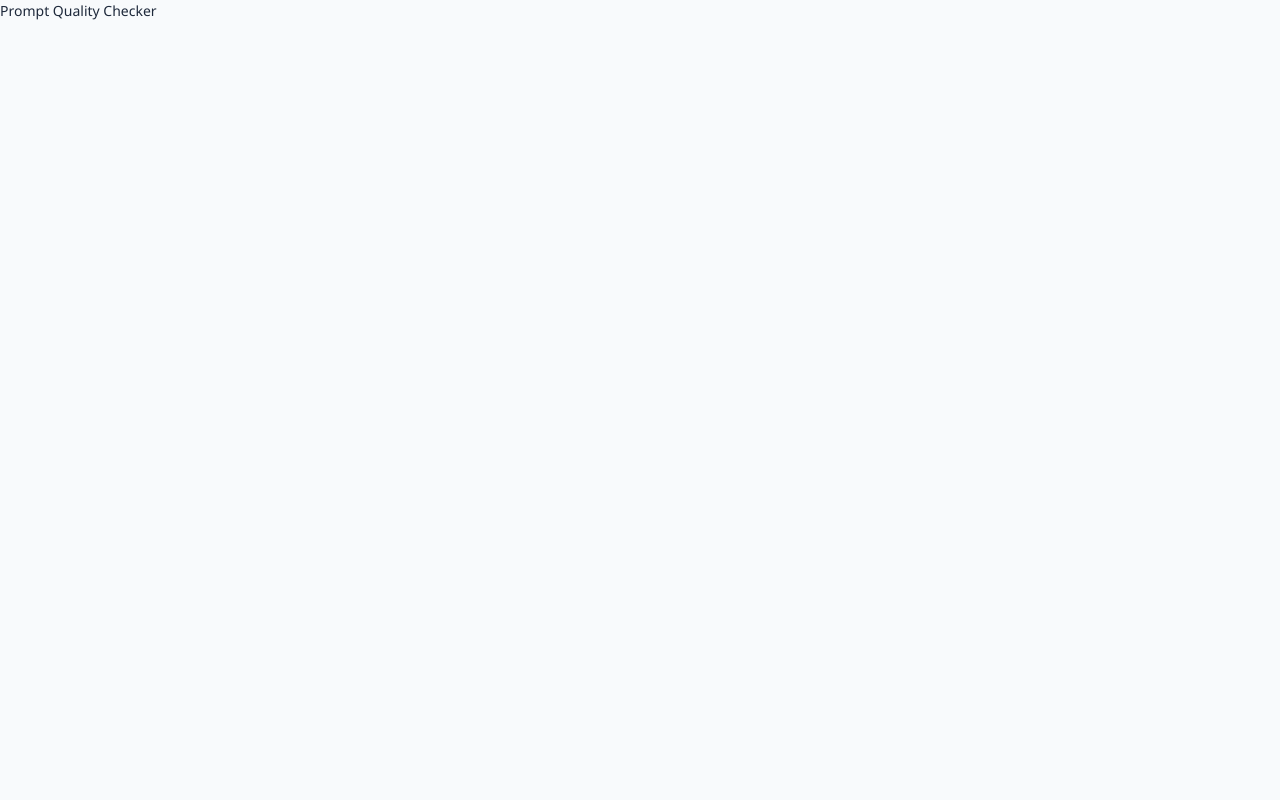
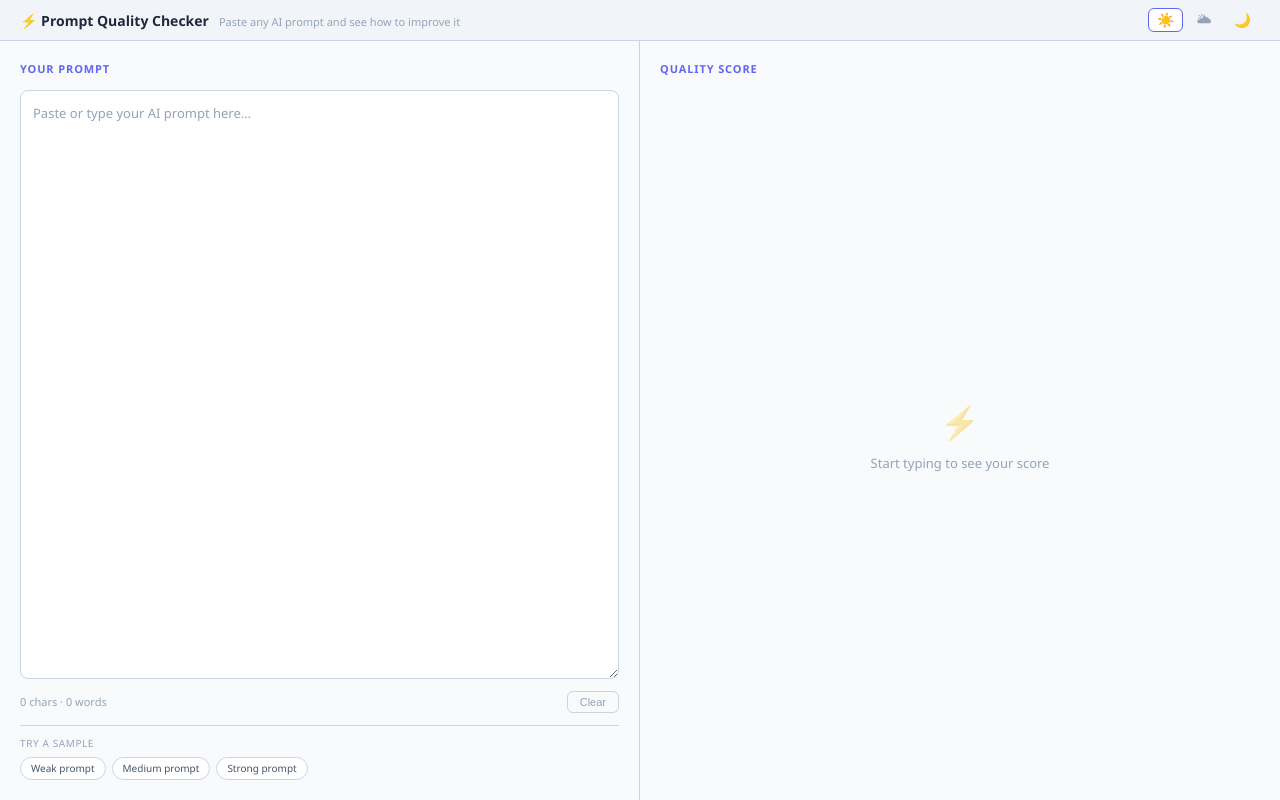
Before and after one commit to SarathMarson7/prompt-quality-checker-, a React (Vite) app in the folder client/: page / in a window 1280 px wide. Built offline with nearby package versions, Linux system fonts and the light colour scheme.

Commit message:
feat: wire App.jsx with theme state, debounced scoring, and two-panel layout

```diff
--- a/client/src/App.jsx
+++ b/client/src/App.jsx
@@ -1,3 +1,53 @@
+import { useState, useEffect } from 'react'
+import { score } from './scorer.js'
+import ThemeToggle from './components/ThemeToggle.jsx'
+import PromptInput from './components/PromptInput.jsx'
+import ScorePanel from './components/ScorePanel.jsx'
+
+const VALID_THEMES = ['light', 'grey', 'dark']
+
+function getInitialTheme() {
+  const saved = localStorage.getItem('pqc-theme')
+  if (saved && VALID_THEMES.includes(saved)) return saved
+  return window.matchMedia('(prefers-color-scheme: dark)').matches ? 'dark' : 'light'
+}
+
 export default function App() {
-  return <div className="app" data-theme="light"><p>Prompt Quality Checker</p></div>
+  const [theme, setTheme]   = useState(getInitialTheme)
+  const [text, setText]     = useState('')
+  const [result, setResult] = useState(null)
+
+  // Persist theme
+  useEffect(() => {
+    localStorage.setItem('pqc-theme', theme)
+  }, [theme])
+
+  // Debounced scoring
+  useEffect(() => {
+    if (!text.trim()) {
+      setResult(null)
+      return
+    }
+    const timer = setTimeout(() => {
+      setResult(score(text))
+    }, 500)
+    return () => clearTimeout(timer)
+  }, [text])
+
+  return (
+    <div className="app" data-theme={theme}>
+      <header className="app-header">
+        <div>
+          <span className="app-header-title">⚡ Prompt Quality Checker</span>
+          <span className="app-header-subtitle">Paste any AI prompt and see how to improve it</span>
+        </div>
+        <ThemeToggle theme={theme} setTheme={setTheme} />
+      </header>
+
+      <div className="panels">
+        <PromptInput text={text} onChange={setText} />
+        <ScorePanel result={result} />
+      </div>
+    </div>
+  )
 }
```
